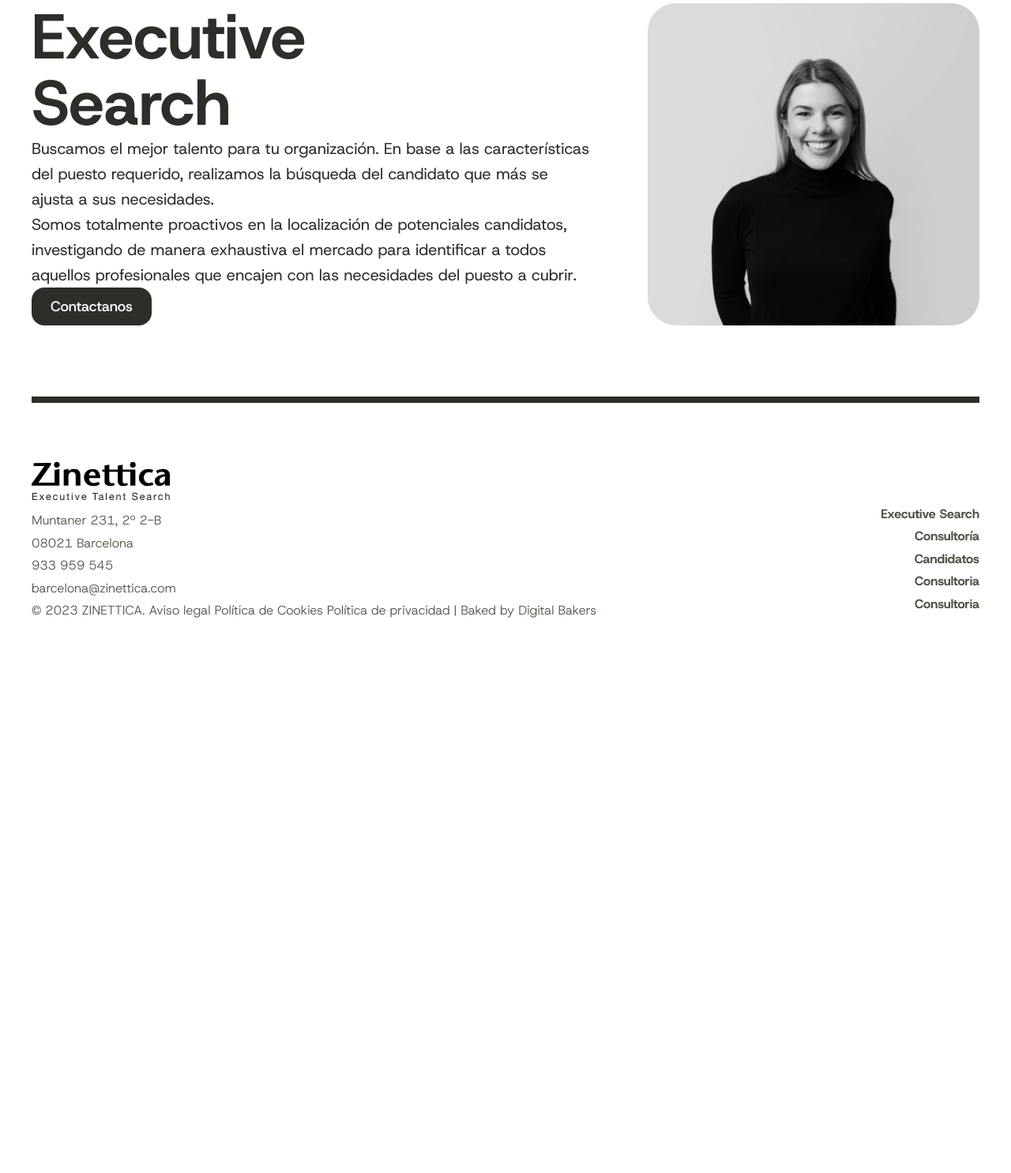
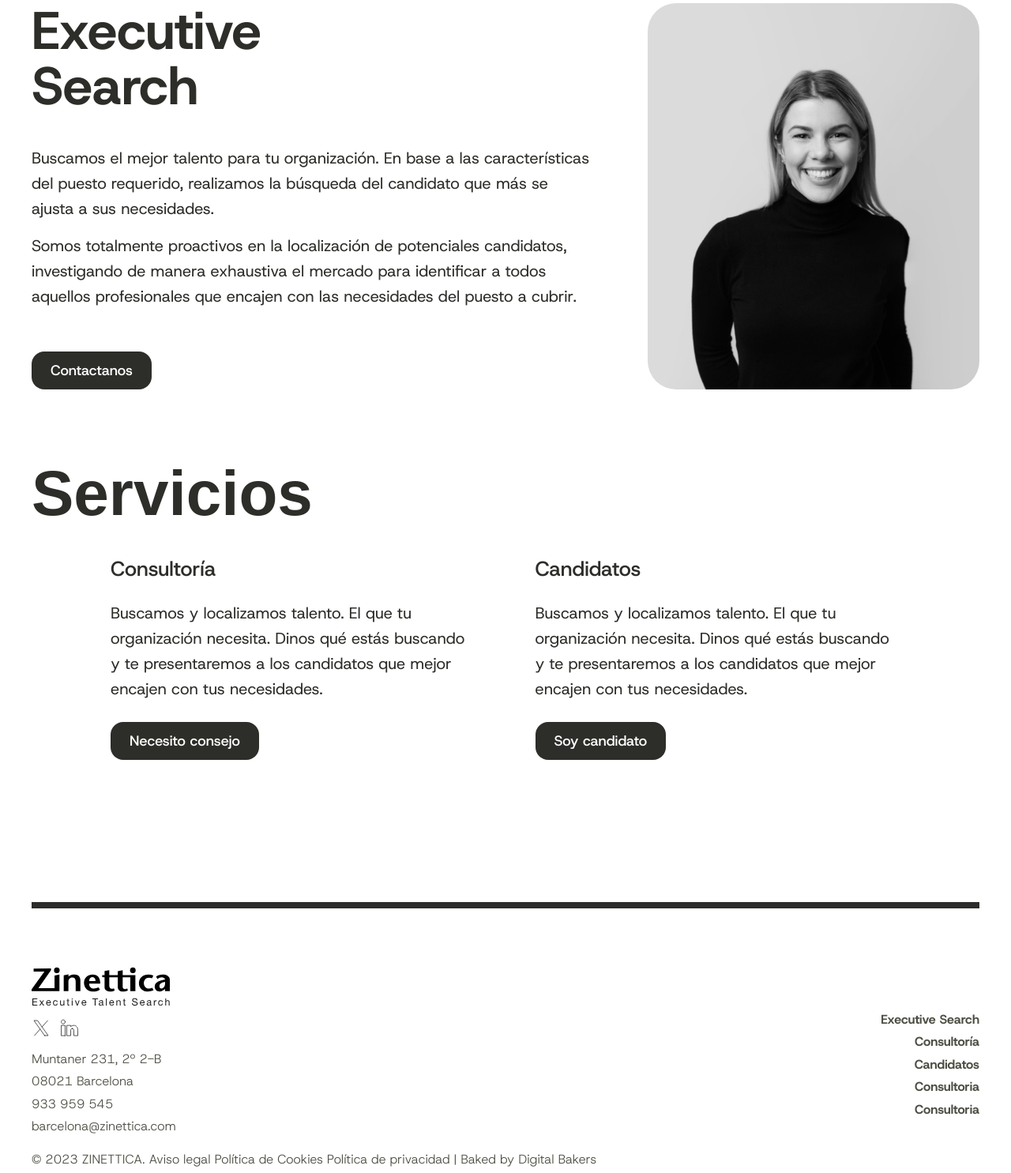
Before and after one commit to marcelsafont/test-zine, a plain HTML site: page executive-search.html in a window 1280 px wide. Shown: the part 209-1694 px from the top of the page at 79% size. Before the commit the page ends 1069 px from the top, so only its background shows below. Drawn offline with Linux system fonts and the light colour scheme; a web font is replaced by a local one.

Commit message:
more work

```diff
--- a/css/components.css
+++ b/css/components.css
@@ -115,12 +115,13 @@
   left:0;
 }
 
-.has-separator .content-separator{
-  position:relative;
-}
 
 .inner-header{
   padding-top:70px;
+}
+
+.inner-header h1{
+  font-size:67px;
 }
 
 .inner-header .imatge{
@@ -128,8 +129,19 @@
   flex:420px;
 }
 
+.inner-header .content-separator:before{
+
+}
+
 .inner-header .text{
   padding-right:50px;
+  display:flex;
+  flex-direction: column;
+  gap:39px;
+}
+
+.inner-header .text p + p{
+  padding-top:15px;
 }
 
 .inner-header .imatge img{
--- a/executive-search.html
+++ b/executive-search.html
@@ -8,7 +8,7 @@
   <link rel="stylesheet" href="./css/animations.css">
   <link rel="stylesheet" type="text/css" href="./css/global.css">
   <link rel="stylesheet" type="text/css" href="./css/components.css">
-  <script src="js/functions.js"></script>
+  <script src="./js/functions.js"></script>
 </head>
 <body class="front">
 
@@ -62,14 +62,17 @@
 
 <main id="main">
   <div class="container">
-    <div class="flex inner-header">
+    <div class="flex inner-header has-separator">
       <div class="text">
         <h1>Executive <br> Search</h1>
-        <p>Buscamos el mejor talento para tu organización. En base a las características del puesto requerido, realizamos la búsqueda del candidato que más se ajusta a sus necesidades.
-        <p>
+        <div class="content-separator">
 
-        </p>
-          Somos totalmente proactivos en la localización de potenciales candidatos, investigando de manera exhaustiva el mercado para identificar a todos aquellos profesionales que encajen con las necesidades del puesto a cubrir.</p>
+          <p>Buscamos el mejor talento para tu organización. En base a las características del puesto requerido, realizamos la búsqueda del candidato que más se ajusta a sus necesidades.
+          <p>
+
+          </p>
+            Somos totalmente proactivos en la localización de potenciales candidatos, investigando de manera exhaustiva el mercado para identificar a todos aquellos profesionales que encajen con las necesidades del puesto a cubrir.</p>
+        </div>
           <div class="btn btn-primary">
             <a href="">Contactanos</a>
           </div>
@@ -77,6 +80,30 @@
 
       <div class="imatge">
         <img src="./images/foto1.jpg" alt="">
+      </div>
+    </div>
+    <div class="text-columns animate-element">
+      <h2>Servicios</h2>
+
+      <div class="flex columns">
+        <div>
+          <h3 class="title-body">Consultoría</h3>
+          <p>
+            Buscamos y localizamos talento. El que tu organización necesita. Dinos qué estás buscando y te presentaremos a los candidatos que mejor encajen con tus necesidades.
+          </p>
+          <div class="btn btn-primary">
+            <a href="">Necesito consejo</a>
+          </div>
+        </div>
+        <div>
+          <h3 class="title-body">Candidatos</h3>
+          <p>
+            Buscamos y localizamos talento. El que tu organización necesita. Dinos qué estás buscando y te presentaremos a los candidatos que mejor encajen con tus necesidades.
+          </p>
+          <div class="btn btn-primary">
+            <a href="">Soy candidato</a>
+          </div>
+        </div>
       </div>
     </div>
 
@@ -87,8 +114,16 @@
 <footer id="footer">
   <div class="container">
     <div class="flex sb footer-cols">
-      <div>
+      <div class="contact-section">
         <img src="./images/logo-zinettica-black.svg" alt="" width="175px" height="54px">
+        <div class="social flex">
+          <a href="">
+            <img src="./images/x.svg" />
+          </a>
+          <a href="">
+            <img src="./images/linkedin.svg" />
+          </a>
+        </div>
         <div class="info">
           <p>
             Muntaner 231, 2º 2-B<br>
```
Also changed, not shown: index.html (+2 -2 lines).
